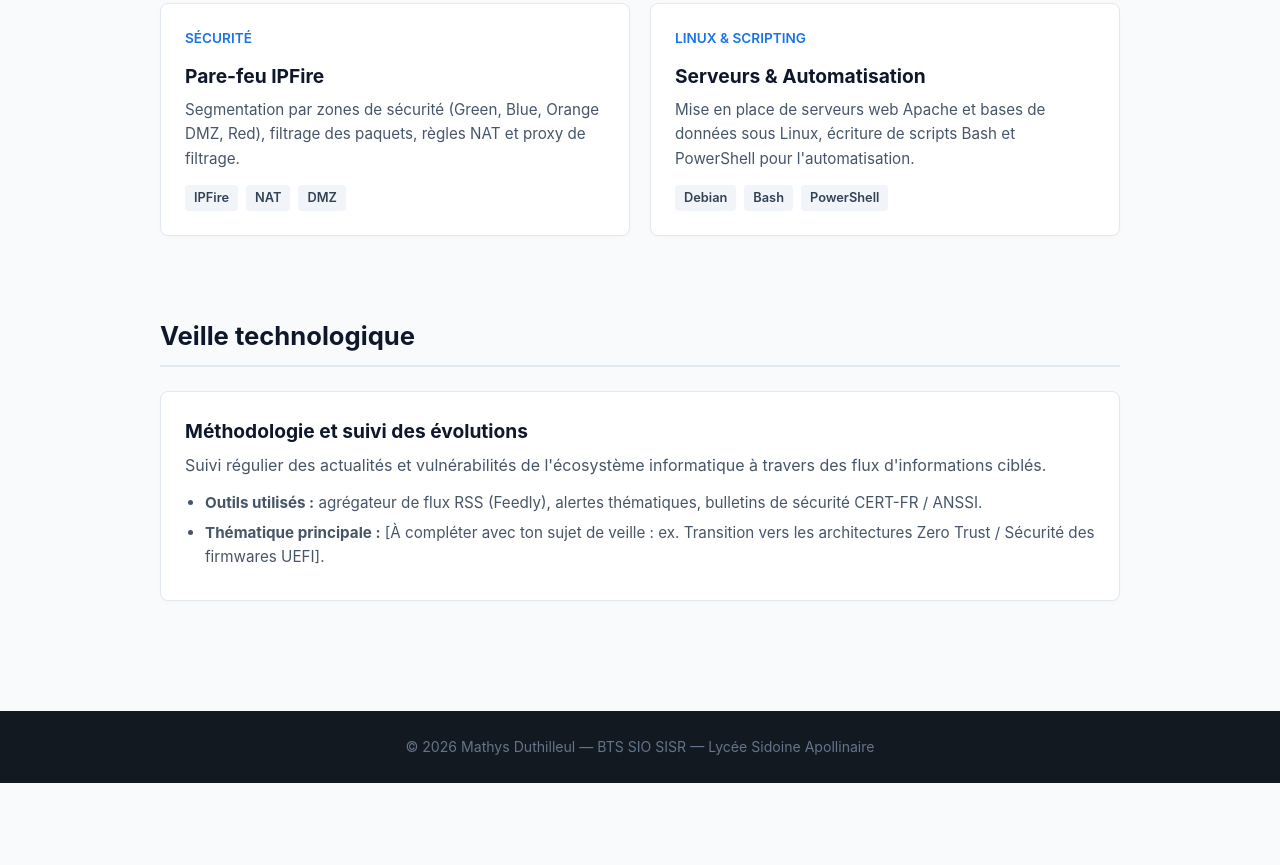
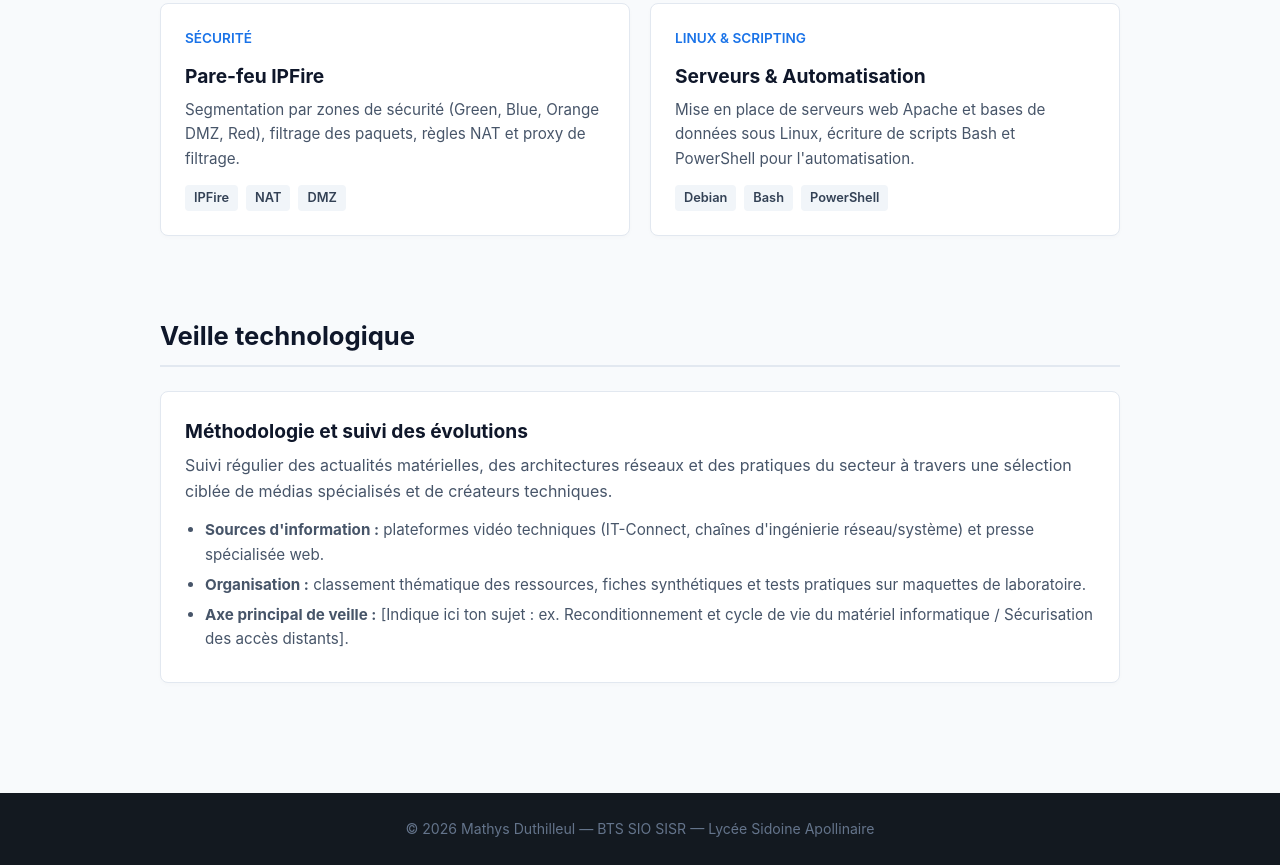
Before and after one commit to mathysduthilleul/mathysduthilleulportfolio.github.io, a plain HTML site: page index.html in a window 1280 px wide. Shown: the part 2411-3276 px from the top of the page. Before the commit the page ends 3194 px from the top, so only its background shows below. Drawn offline with Linux system fonts and the light colour scheme.

Commit message:
Update index.html

```diff
--- a/index.html
+++ b/index.html
@@ -407,17 +407,18 @@
       </div>
     </section>
 
-    <!-- Section Veille technologique -->
+   <!-- Section Veille technologique -->
     <section id="veille">
       <h2 class="main-heading">Veille technologique</h2>
       <div class="card">
         <h3>Méthodologie et suivi des évolutions</h3>
-        <p style="color: #475569; margin-bottom: 12px;">
-          Suivi régulier des actualités et vulnérabilités de l'écosystème informatique à travers des flux d'informations ciblés.
+        <p style="color: #475569; margin-bottom: 14px;">
+          Suivi régulier des actualités matérielles, des architectures réseaux et des pratiques du secteur à travers une sélection ciblée de médias spécialisés et de créateurs techniques.
         </p>
         <ul>
-          <li><strong>Outils utilisés :</strong> agrégateur de flux RSS (Feedly), alertes thématiques, bulletins de sécurité CERT-FR / ANSSI.</li>
-          <li><strong>Thématique principale :</strong> [À compléter avec ton sujet de veille : ex. Transition vers les architectures Zero Trust / Sécurité des firmwares UEFI].</li>
+          <li><strong>Sources d'information :</strong> plateformes vidéo techniques (IT-Connect, chaînes d'ingénierie réseau/système) et presse spécialisée web.</li>
+          <li><strong>Organisation :</strong> classement thématique des ressources, fiches synthétiques et tests pratiques sur maquettes de laboratoire.</li>
+          <li><strong>Axe principal de veille :</strong> [Indique ici ton sujet : ex. Reconditionnement et cycle de vie du matériel informatique / Sécurisation des accès distants].</li>
         </ul>
       </div>
     </section>
```
